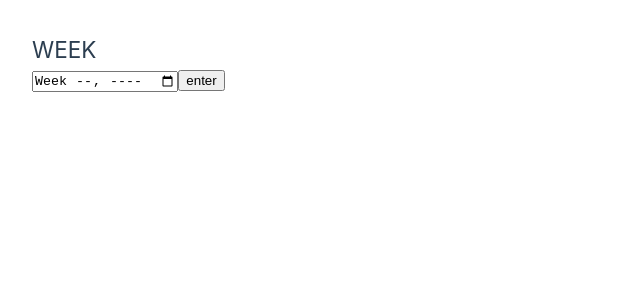
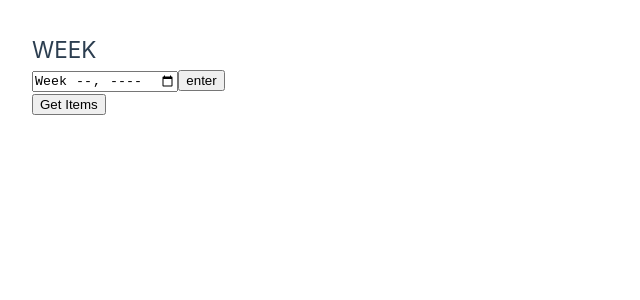
Before and after one commit to yumiirrii/report-maker-vue, a Vue app: page / in a window 1280 px wide. Shown: the top 300 px of the page, without its empty margins (0-640 px from the left). Built offline with nearby package versions, Linux system fonts and the light colour scheme.

Commit message:
connect backend

```diff
--- a/package.json
+++ b/package.json
@@ -10,6 +10,7 @@
     "lint": "eslint . --ext .vue,.js,.jsx,.cjs,.mjs --fix --ignore-path .gitignore"
   },
   "dependencies": {
+    "axios": "^1.7.2",
     "vue": "^3.4.21"
   },
   "devDependencies": {
--- a/src/App.vue
+++ b/src/App.vue
@@ -1,5 +1,6 @@
 <script setup>
 import WeekInput from './components/WeekInput.vue';
+import Search from './components/Search.vue';
 </script>
 
 <template>
@@ -13,6 +14,7 @@ import WeekInput from './components/WeekInput.vue';
 
   <main>
     <WeekInput />
+    <Search />
   </main>
 </template>
 
--- a/src/components/ProjectInput.vue
+++ b/src/components/ProjectInput.vue
@@ -1,23 +1,29 @@
 <script setup>
-import { ref } from 'vue';
+import { reactive, ref } from 'vue';
 import TaskInput from './TaskInput.vue';
 
 const props = defineProps(['report']);
+
+const name = ref('');
 let isProjectSubmitted = ref(false);
 
 const submitProject = () => {
   isProjectSubmitted.value = true;
+  props.report.projects.push({
+    name: name.value,
+    tasks:[]
+  })
 }
 </script>
 
 <template>
   <h2>PROJECT</h2>
   <div v-if="!isProjectSubmitted">
-    <input type="text" v-model="report.project.name" />
+    <input type="text" v-model="name" />
     <button @click="submitProject">enter</button>
   </div>
   <div v-else>
-    <p>{{ report.project.name }}</p>
+    <p>{{ name }}</p>
     <TaskInput :report="report"/>
   </div>
 </template>
--- /dev/null
+++ b/src/components/Search.vue
@@ -0,0 +1,23 @@
+<script setup>
+import {ref} from 'vue';
+import axios from 'axios';
+
+const items = ref([]);
+const fetchItems = async () => {
+  try {
+    const res = await axios.get('http://localhost:8080/');
+    items.value = res.data;
+  } catch (error) {
+    console.log(error);
+  }
+};
+</script>
+
+<template>
+  <div>
+      <button @click="fetchItems">Get Items</button>
+    <ul>
+      <li v-for="(item, index) in items" :key="index">{{ item }}</li>
+    </ul>
+  </div>
+</template>
--- a/src/components/WeekInput.vue
+++ b/src/components/WeekInput.vue
@@ -4,10 +4,11 @@ import ProjectInput from './ProjectInput.vue';
 
 const report = reactive({
   week: null,
-  project: {
-    name: '',
-    tasks: []
-  },
+  // project: {
+  //   name: '',
+  //   tasks: []
+  // },
+  projects: [],
   summary: ''
 })
 let isWeekSubmitted = ref(false);
```
Also changed, not shown: 1 other file (tests, documents, lock files or other folders).
